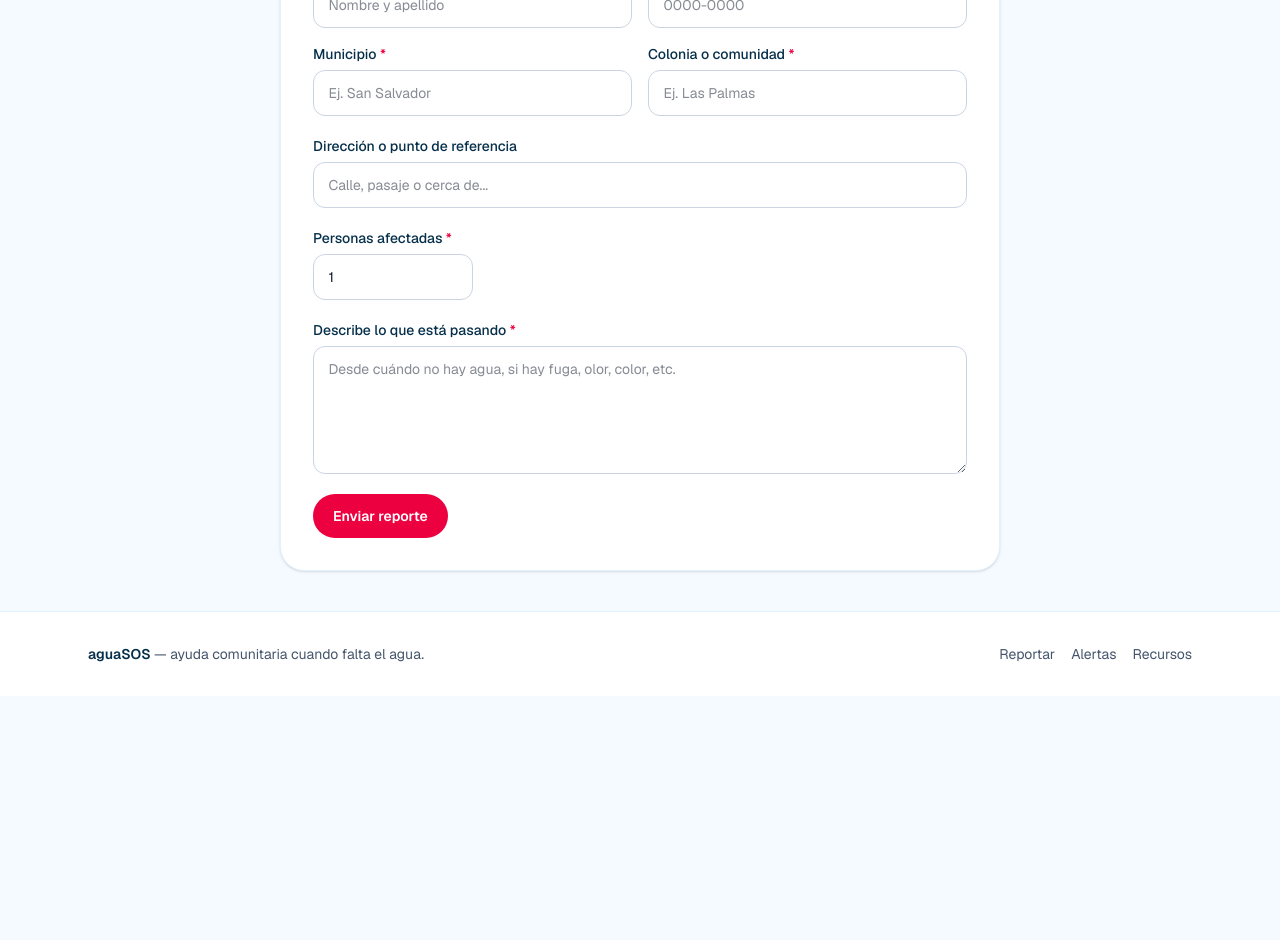
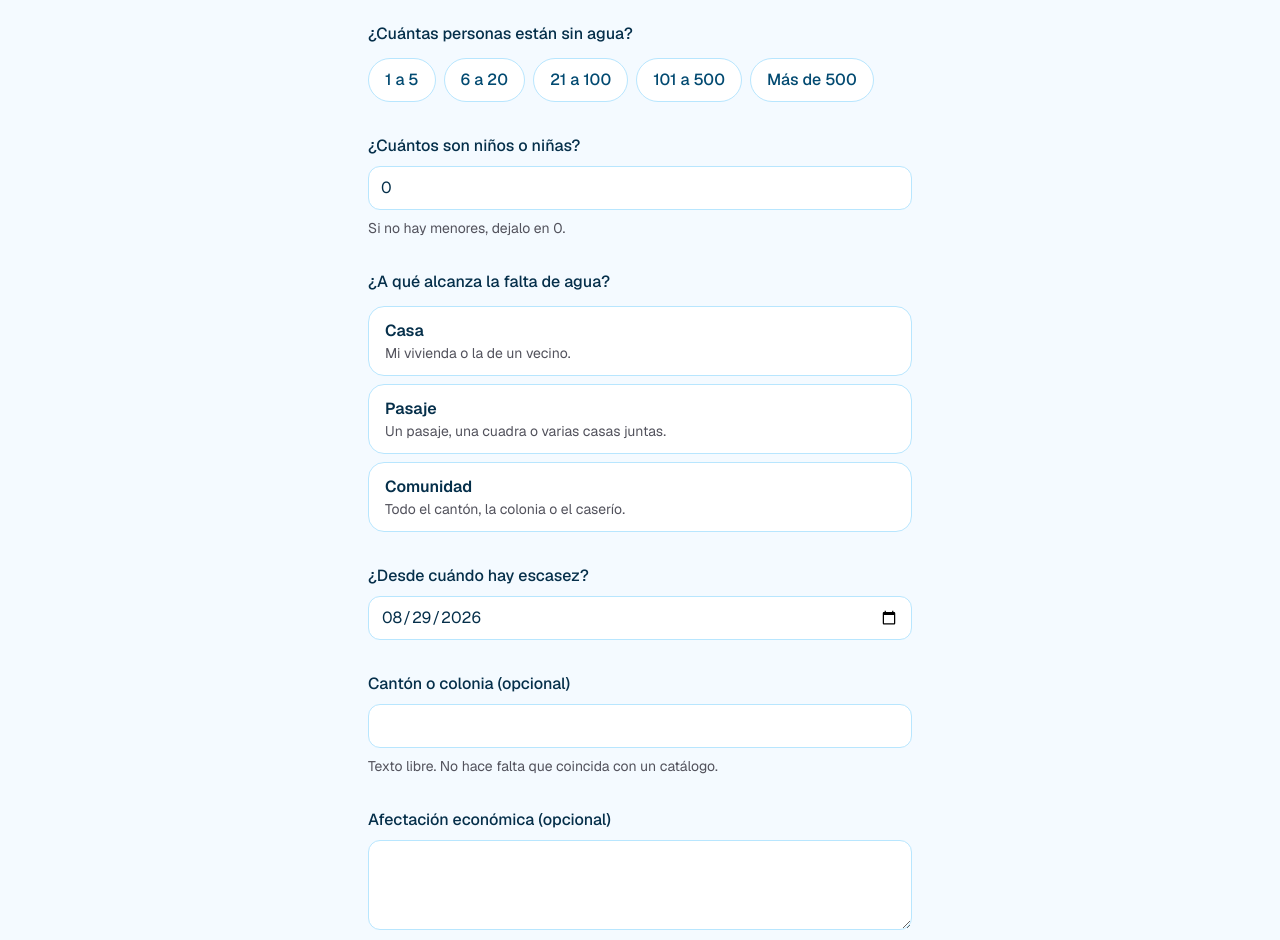
Before and after one commit to arte988/aguaSOS, a Next.js app: page /reportar in a window 1280 px wide. Shown: the part 480-1420 px from the top of the page. Before the commit the page ends 1176 px from the top, so only its background shows below. Built offline with nearby package versions, Linux system fonts and the light colour scheme; no server answers.

Commit message:
feat(reportar): add guest scarcity form with localStorage draft
One page, chips for people affected, local midnight dates, and an
idempotency key created when the form mounts so retries stay unique.

Co-authored-by: Cursor <cursoragent@cursor.com>

```diff
--- /dev/null
+++ b/src/app/(publico)/reportar/_components/FormularioReporte.tsx
@@ -0,0 +1,240 @@
+"use client";
+
+import { useId, useState, useSyncExternalStore, type FormEvent } from "react";
+import { useRouter } from "next/navigation";
+import {
+  borrarBorrador,
+  leerBorradorCliente,
+  leerBorradorServidor,
+  parchearBorrador,
+  suscribirBorrador,
+} from "../_lib/borrador";
+import { IMPACTOS, RANGOS_PERSONAS } from "../_lib/constantes";
+import { hoyLocalYmd, ymdAEpochMsLocal } from "../_lib/fechas";
+import type { Afectacion, PuntoElegido } from "../_lib/tipos";
+import { useEnviarReporte } from "../_lib/useEnviarReporte";
+import { Boton, Campo } from "./campos";
+import { SelectorPuntoLocal } from "./SelectorPuntoLocal";
+
+function mapearAfectacion(texto: string): Afectacion[] {
+  const descripcion = texto.trim();
+  if (!descripcion) return [];
+  return [{ tipo: "otra", descripcion }];
+}
+
+const inputClase =
+  "min-h-11 w-full rounded-xl border border-sky-200 bg-white px-3 text-base text-sky-950 outline-none focus-visible:outline focus-visible:outline-2 focus-visible:outline-offset-2 focus-visible:outline-sky-700 dark:border-sky-800 dark:bg-zinc-900 dark:text-sky-50";
+
+export function FormularioReporte() {
+  const router = useRouter();
+  const enviar = useEnviarReporte();
+  const errorVivoId = useId();
+  const borrador = useSyncExternalStore(
+    suscribirBorrador,
+    leerBorradorCliente,
+    leerBorradorServidor,
+  );
+  const [enviando, setEnviando] = useState(false);
+  const [error, setError] = useState<string | null>(null);
+
+  async function onSubmit(e: FormEvent<HTMLFormElement>) {
+    e.preventDefault();
+    setError(null);
+
+    const { punto, personasRango, impacto, escasezDesde, menores, canton, afectacion, claveIdempotencia } =
+      borrador;
+
+    if (!punto || !Number.isFinite(punto.lat) || !Number.isFinite(punto.lng)) {
+      setError("Marcá el punto: usá tu ubicación o escribí latitud y longitud.");
+      return;
+    }
+    if (!personasRango) {
+      setError("Elegí cuántas personas están sin agua.");
+      return;
+    }
+    if (!impacto) {
+      setError("Elegí si afecta a una casa, un pasaje o la comunidad.");
+      return;
+    }
+    if (!escasezDesde) {
+      setError("Indicá desde cuándo hay escasez.");
+      return;
+    }
+
+    const menoresNumero = Number(menores);
+    if (!Number.isFinite(menoresNumero) || menoresNumero < 0) {
+      setError("El número de menores no puede ser negativo.");
+      return;
+    }
+
+    setEnviando(true);
+    try {
+      const resultado = await enviar({
+        claveIdempotencia,
+        lat: punto.lat,
+        lng: punto.lng,
+        ...(punto.precisionM !== undefined ? { precisionM: punto.precisionM } : {}),
+        ...(canton.trim() ? { canton: canton.trim() } : {}),
+        escasezDesde: ymdAEpochMsLocal(escasezDesde),
+        personasRango,
+        menores: menoresNumero,
+        impacto,
+        afectacionEconomica: mapearAfectacion(afectacion),
+      });
+
+      borrarBorrador();
+
+      const params = new URLSearchParams({
+        lat: String(punto.lat),
+        lng: String(punto.lng),
+        reporteId: resultado.reporteId,
+      });
+      router.push(`/reportar/gracias?${params.toString()}`);
+    } catch (err) {
+      setError(
+        err instanceof Error
+          ? err.message
+          : "No se pudo enviar el reporte. Revisá la conexión e intentá de nuevo.",
+      );
+      setEnviando(false);
+    }
+  }
+
+  return (
+    <form onSubmit={onSubmit} className="flex flex-col gap-8" noValidate>
+      <SelectorPuntoLocal
+        valor={borrador.punto}
+        onChange={(punto: PuntoElegido) => parchearBorrador({ punto })}
+      />
+
+      <fieldset>
+        <legend className="mb-3 text-base font-medium text-sky-950 dark:text-sky-100">
+          ¿Cuántas personas están sin agua?
+        </legend>
+        <div className="flex flex-wrap gap-2" role="radiogroup" aria-required="true">
+          {RANGOS_PERSONAS.map((rango) => {
+            const seleccionado = borrador.personasRango === rango.valor;
+            return (
+              <button
+                key={rango.valor}
+                type="button"
+                role="radio"
+                aria-checked={seleccionado}
+                onClick={() => parchearBorrador({ personasRango: rango.valor })}
+                className={`min-h-11 min-w-11 rounded-full px-4 text-base font-medium focus-visible:outline focus-visible:outline-2 focus-visible:outline-offset-2 focus-visible:outline-sky-700 ${
+                  seleccionado
+                    ? "bg-sky-800 text-white dark:bg-sky-500"
+                    : "border border-sky-200 bg-white text-sky-900 dark:border-sky-800 dark:bg-zinc-900 dark:text-sky-100"
+                }`}
+              >
+                {rango.etiqueta}
+              </button>
+            );
+          })}
+        </div>
+      </fieldset>
+
+      <Campo
+        id="menores"
+        label="¿Cuántos son niños o niñas?"
+        pista="Si no hay menores, dejalo en 0."
+      >
+        <input
+          id="menores"
+          name="menores"
+          type="number"
+          inputMode="numeric"
+          min={0}
+          step={1}
+          required
+          value={borrador.menores}
+          onChange={(e) => parchearBorrador({ menores: e.target.value })}
+          className={inputClase}
+        />
+      </Campo>
+
+      <fieldset>
+        <legend className="mb-3 text-base font-medium text-sky-950 dark:text-sky-100">
+          ¿A qué alcanza la falta de agua?
+        </legend>
+        <div className="flex flex-col gap-2">
+          {IMPACTOS.map((opcion) => {
+            const seleccionado = borrador.impacto === opcion.valor;
+            return (
+              <button
+                key={opcion.valor}
+                type="button"
+                aria-pressed={seleccionado}
+                onClick={() => parchearBorrador({ impacto: opcion.valor })}
+                className={`min-h-11 rounded-2xl px-4 py-3 text-left focus-visible:outline focus-visible:outline-2 focus-visible:outline-offset-2 focus-visible:outline-sky-700 ${
+                  seleccionado
+                    ? "bg-sky-800 text-white dark:bg-sky-500"
+                    : "border border-sky-200 bg-white text-sky-950 dark:border-sky-800 dark:bg-zinc-900 dark:text-sky-50"
+                }`}
+              >
+                <span className="block text-base font-semibold">{opcion.etiqueta}</span>
+                <span
+                  className={`block text-sm ${seleccionado ? "text-sky-100" : "text-zinc-600 dark:text-zinc-400"}`}
+                >
+                  {opcion.ejemplo}
+                </span>
+              </button>
+            );
+          })}
+        </div>
+      </fieldset>
+
+      <Campo id="escasezDesde" label="¿Desde cuándo hay escasez?">
+        <input
+          id="escasezDesde"
+          name="escasezDesde"
+          type="date"
+          required
+          max={hoyLocalYmd()}
+          value={borrador.escasezDesde}
+          onChange={(e) => parchearBorrador({ escasezDesde: e.target.value })}
+          className={inputClase}
+        />
+      </Campo>
+
+      <Campo
+        id="canton"
+        label="Cantón o colonia (opcional)"
+        pista="Texto libre. No hace falta que coincida con un catálogo."
+      >
+        <input
+          id="canton"
+          name="canton"
+          type="text"
+          autoComplete="address-level3"
+          value={borrador.canton}
+          onChange={(e) => parchearBorrador({ canton: e.target.value })}
+          className={inputClase}
+        />
+      </Campo>
+
+      <Campo
+        id="afectacion"
+        label="Afectación económica (opcional)"
+        pista="Si se perdió siembra u otro ingreso, describilo. Si no, dejalo vacío."
+      >
+        <textarea
+          id="afectacion"
+          name="afectacion"
+          rows={3}
+          value={borrador.afectacion}
+          onChange={(e) => parchearBorrador({ afectacion: e.target.value })}
+          className={`${inputClase} py-2`}
+        />
+      </Campo>
+
+      <div aria-live="polite" aria-atomic="true" id={errorVivoId} className="min-h-6">
+        {error ? <p className="text-base text-red-700 dark:text-red-400">{error}</p> : null}
+      </div>
+
+      <Boton type="submit" disabled={enviando} className="w-full">
+        {enviando ? "Enviando…" : "Enviar reporte"}
+      </Boton>
+    </form>
+  );
+}
--- /dev/null
+++ b/src/app/(publico)/reportar/layout.tsx
@@ -0,0 +1,11 @@
+import type { ReactNode } from "react";
+import { EstadoConexion } from "@/components/EstadoConexion";
+
+export default function Layout({ children }: { children: ReactNode }) {
+  return (
+    <>
+      <EstadoConexion />
+      {children}
+    </>
+  );
+}
--- /dev/null
+++ b/src/app/(publico)/reportar/loading.tsx
@@ -0,0 +1,17 @@
+"use client";
+
+import { useOffline } from "next/offline";
+
+export default function Loading() {
+  const isOffline = useOffline();
+
+  return (
+    <main className="mx-auto flex w-full max-w-xl flex-1 flex-col gap-3 px-4 py-8">
+      <p className="text-base text-zinc-700 dark:text-zinc-300">
+        {isOffline
+          ? "Sin conexión. Esta pantalla va a cargar cuando vuelva la red."
+          : "Cargando…"}
+      </p>
+    </main>
+  );
+}
--- /dev/null
+++ b/src/app/(publico)/reportar/page.tsx
@@ -0,0 +1,21 @@
+import { FormularioReporte } from "./_components/FormularioReporte";
+
+export default function Page() {
+  return (
+    <main className="mx-auto flex w-full max-w-xl flex-1 flex-col gap-6 px-4 py-8">
+      <header className="flex flex-col gap-2">
+        <p className="text-sm font-medium uppercase tracking-wide text-sky-700 dark:text-sky-300">
+          Reporte de escasez
+        </p>
+        <h1 className="text-3xl font-semibold tracking-tight text-sky-950 dark:text-sky-50">
+          ¿Dónde falta el agua?
+        </h1>
+        <p className="text-base leading-7 text-zinc-700 dark:text-zinc-300">
+          No necesitás cuenta. El reporte entra al mapa y te devolvemos los
+          suministradores más cercanos con su teléfono.
+        </p>
+      </header>
+      <FormularioReporte />
+    </main>
+  );
+}
```
